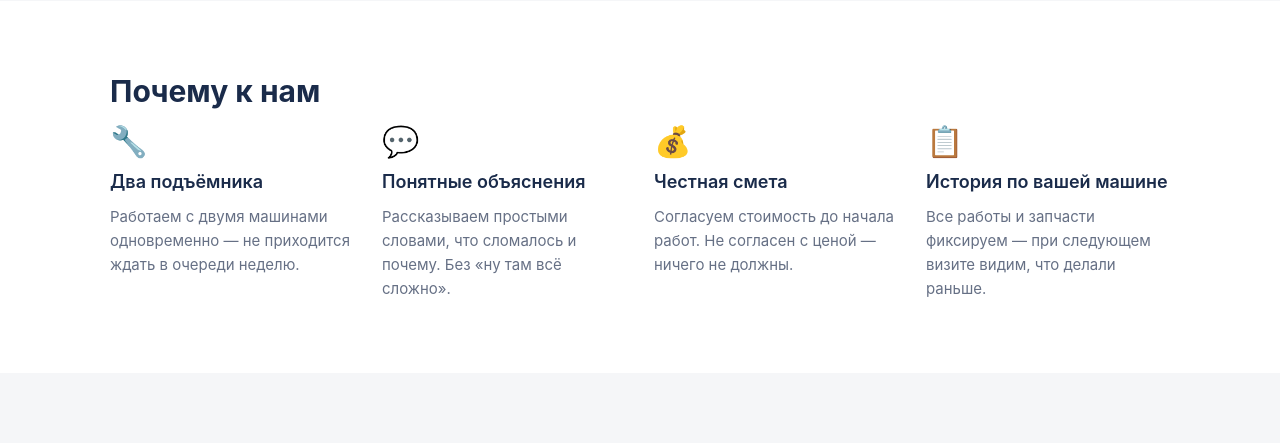
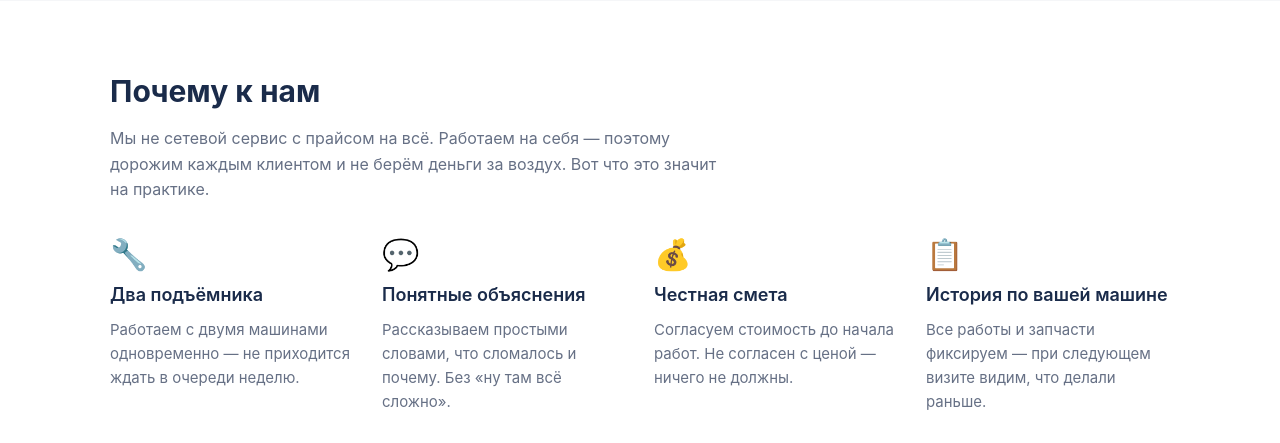
Before and after one commit to Albert-Galimov/svoi_service, a Django app: page / in a window 1280 px wide. Shown: the part 1375-1818 px from the top of the page. Run offline with Django 5.2, Linux system fonts and the light colour scheme.

Commit message:
add paragraph to section advantages

```diff
--- a/public/templates/home.html
+++ b/public/templates/home.html
@@ -51,6 +51,10 @@
 <section id="advantages" class="section">
     <div class="container">
         <h2 class="section__title">Почему к нам</h2>
+        <p class="section__lead">
+            Мы не сетевой сервис с прайсом на всё. Работаем на себя — поэтому дорожим
+            каждым клиентом и не берём деньги за воздух. Вот что это значит на практике.
+        </p>
 
         <ul class="advantages">
             <li class="advantage">
```
